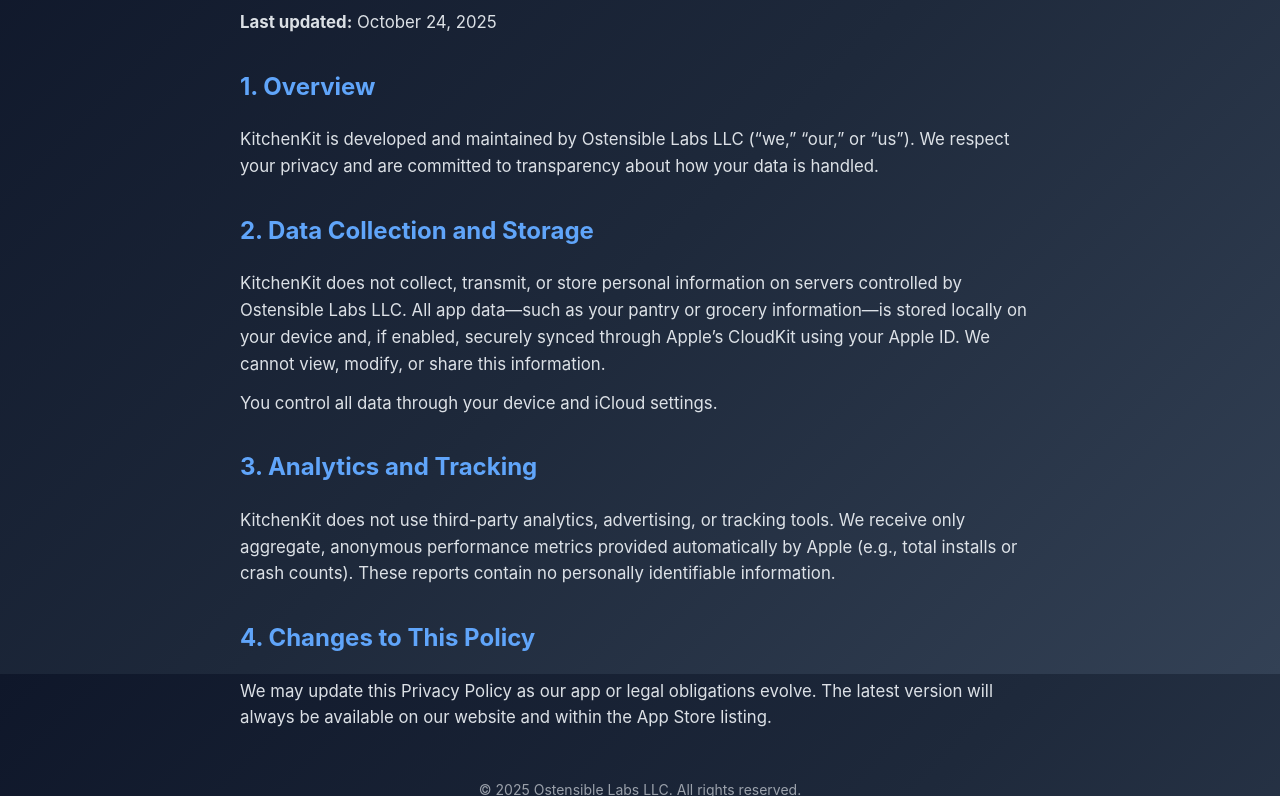
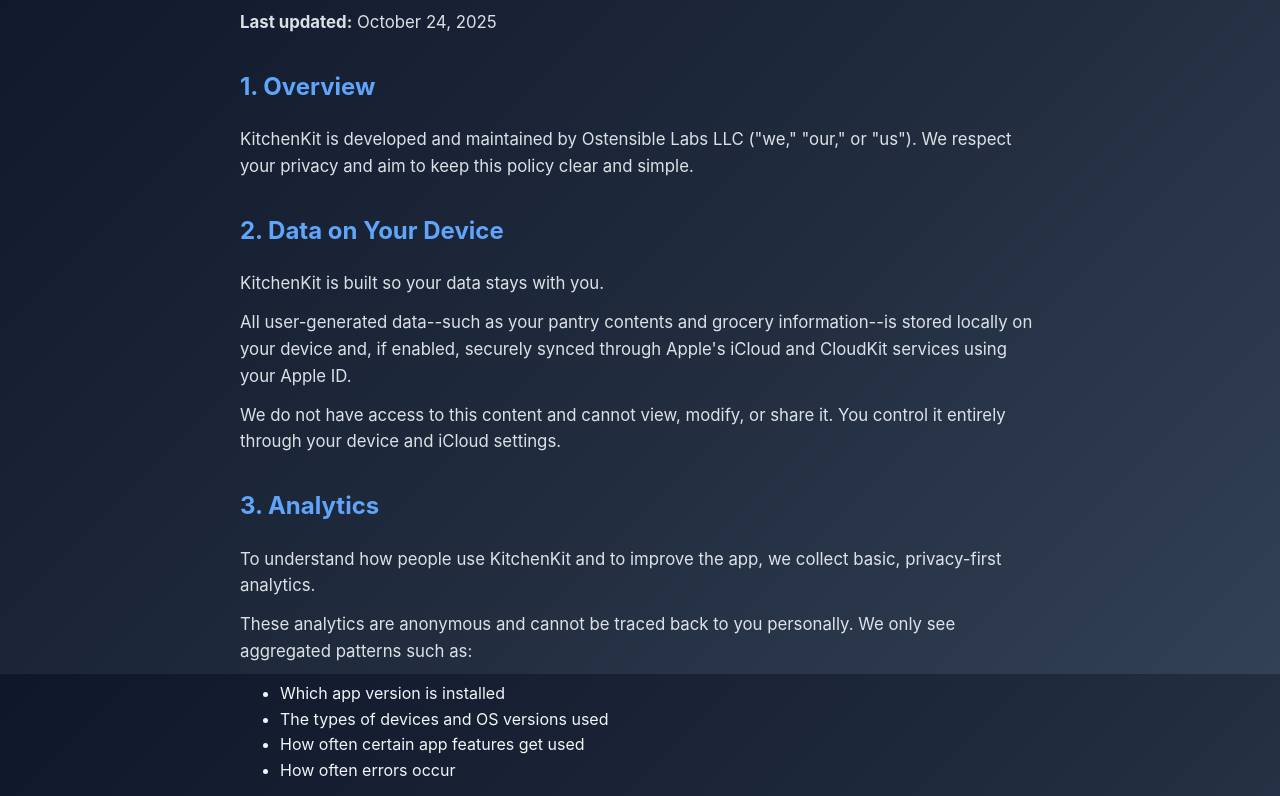
Before and after one commit to ostensible-labs/ostensible-labs.github.io, a plain HTML site: page privacy/index.html in a window 1280 px wide. Shown: the part 126-922 px from the top of the page. Drawn offline with Linux system fonts and the light colour scheme.

Commit message:
Update index.html

```diff
--- a/privacy/index.html
+++ b/privacy/index.html
@@ -64,14 +64,23 @@
     <p><strong>Last updated:</strong> October 24, 2025</p>
 
     <h2>1. Overview</h2>
-    <p>KitchenKit is developed and maintained by Ostensible Labs LLC (“we,” “our,” or “us”). We respect your privacy and are committed to transparency about how your data is handled.</p>
+    <p>KitchenKit is developed and maintained by Ostensible Labs LLC ("we," "our," or "us"). We respect your privacy and aim to keep this policy clear and simple.</p>
 
-    <h2>2. Data Collection and Storage</h2>
-    <p>KitchenKit does not collect, transmit, or store personal information on servers controlled by Ostensible Labs LLC. All app data—such as your pantry or grocery information—is stored locally on your device and, if enabled, securely synced through Apple’s CloudKit using your Apple ID. We cannot view, modify, or share this information.</p>
-    <p>You control all data through your device and iCloud settings.</p>
+    <h2>2. Data on Your Device</h2>
+    <p>KitchenKit is built so your data stays with you.</p>
+    <p>All user-generated data--such as your pantry contents and grocery information--is stored locally on your device and, if enabled, securely synced through Apple's iCloud and CloudKit services using your Apple ID.</p>
+    <p>We do not have access to this content and cannot view, modify, or share it. You control it entirely through your device and iCloud settings.</p>
 
-    <h2>3. Analytics and Tracking</h2>
-    <p>KitchenKit does not use third-party analytics, advertising, or tracking tools. We receive only aggregate, anonymous performance metrics provided automatically by Apple (e.g., total installs or crash counts). These reports contain no personally identifiable information.</p>
+    <h2>3. Analytics</h2>
+    <p>To understand how people use KitchenKit and to improve the app, we collect basic, privacy-first analytics.</p>
+    <p>These analytics are anonymous and cannot be traced back to you personally. We only see aggregated patterns such as:</p>
+    <ul>
+    <li>Which app version is installed</li>
+    <li>The types of devices and OS versions used</li>
+    <li>How often certain app features get used</li>
+    <li>How often errors occur</li>
+    </ul>
+    <p>We do not collect your name, email address, or contact details, and we do not track you across other apps or websites.</p>
 
     <h2>4. Changes to This Policy</h2>
     <p>We may update this Privacy Policy as our app or legal obligations evolve. The latest version will always be available on our website and within the App Store listing.</p>
```
